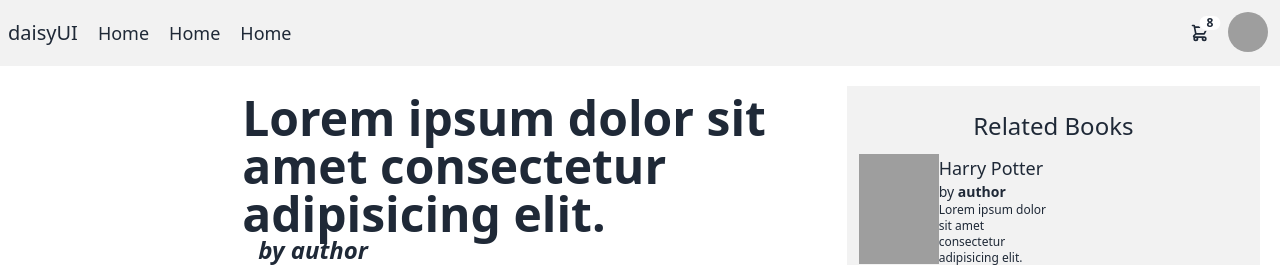
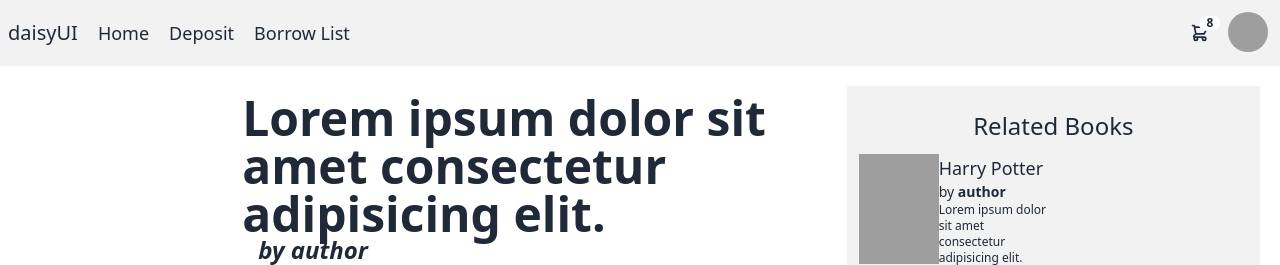
Before and after one commit to SaiyedulMorsalin/Library-Management-System, a Django app: page /books/details/ in a window 1280 px wide. Shown: the top 265 px of the page. Run offline with Django 5.2, Linux system fonts and the light colour scheme; some libraries are stand-ins or nearby versions; grey boxes are pictures that could not be loaded.

Commit message:
changes nav

```diff
--- a/core/templates/navbar.html
+++ b/core/templates/navbar.html
@@ -5,8 +5,8 @@
                 <a href="" class=" text-xl">daisyUI</a>
                 <div class="md:flex md:gap-5 hidden md:block">
                     <a href="" class="text-lg">Home</a>
-                    <a href="" class="text-lg">Home</a>
-                    <a href="" class="text-lg">Home</a>
+                    <a href="" class="text-lg">Deposit</a>
+                    <a href="" class="text-lg">Borrow List</a>
                 </div>
             </div>
             <div class="flex-none">
@@ -67,8 +67,8 @@
                     <ul tabindex="0"
                         class="menu menu-sm dropdown-content bg-base-100 rounded-box z-[1] mt-3 w-52 p-2 shadow">
                         <li><a>Homepage</a></li>
-                        <li><a>Portfolio</a></li>
-                        <li><a>About</a></li>
+                        <li><a>Deposit</a></li>
+                        <li><a>Borrow List</a></li>
                     </ul>
                 </div>
             </div>
```
